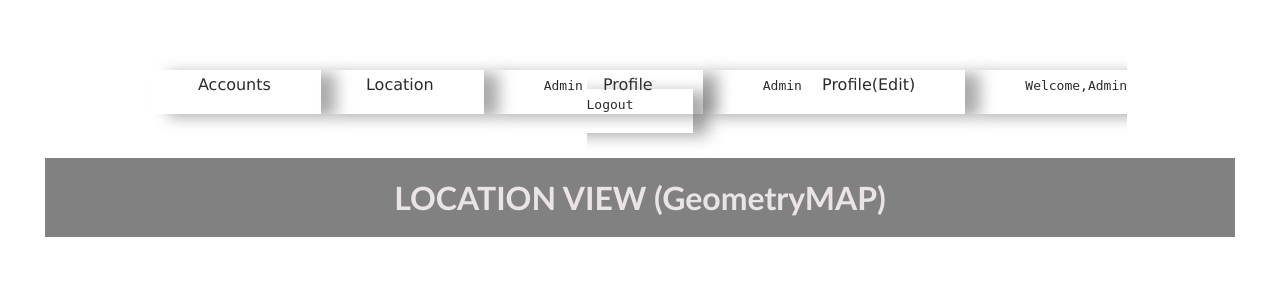
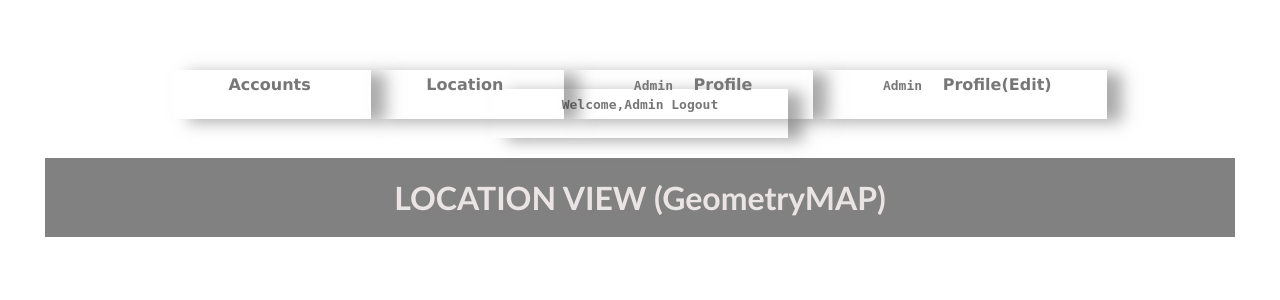
Before and after one commit to Owzaa/kartoza-work, a Django app: page /MapDetails/ in a window 1280 px wide. Shown: the top 300 px of the page. Run offline with Django 4.2, Linux system fonts and the light colour scheme; a user stored in the database is signed in.

Commit message:
commit on master

```diff
--- a/portfolioAsess/folioApp/static/css/portfolio.css
+++ b/portfolioAsess/folioApp/static/css/portfolio.css
@@ -132,7 +132,7 @@ h1 {
 
 li{
     display: flex;
-    padding: 20px 25px;
+    padding: 25px 35px;
     padding-top: 5px;
     justify-content: center;
 width: 25px;
@@ -159,14 +159,14 @@ color: rgba(8, 8, 8, 0.709);
 }
 
 
-
 a{
     text-decoration: none;
     display:inline-flexbox;
     justify-content: center;
     padding: auto;
+    font-weight: 700;
     margin: 5px;
-    color: rgba(29, 29, 29, 0.938);
+    color: rgba(39, 37, 37, 0.623);
 }
 a:hover{
     color:  white;
```
